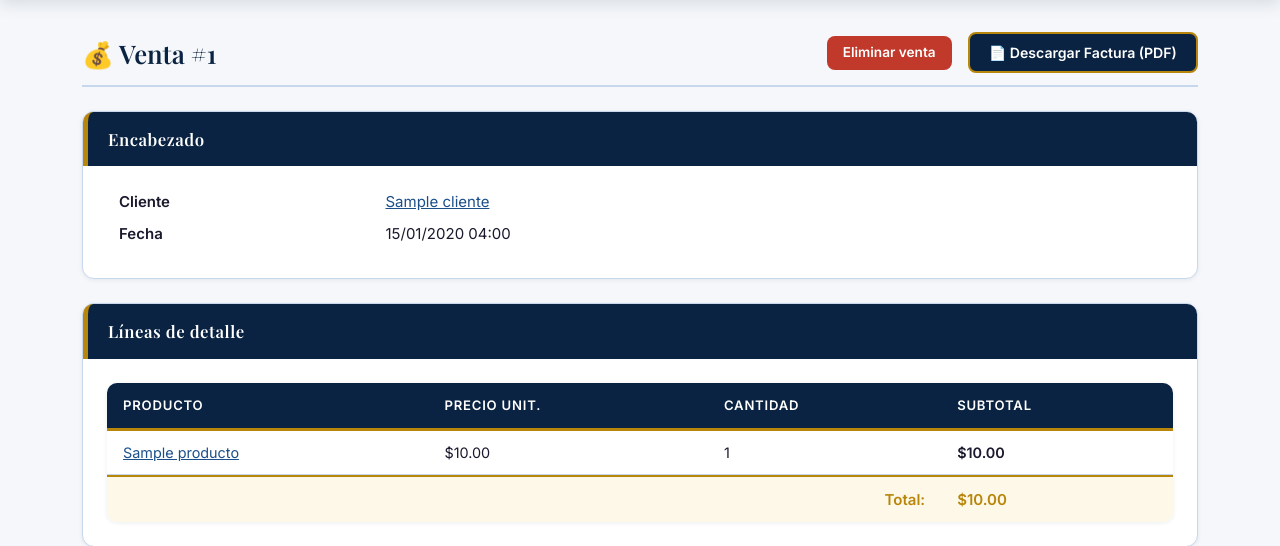
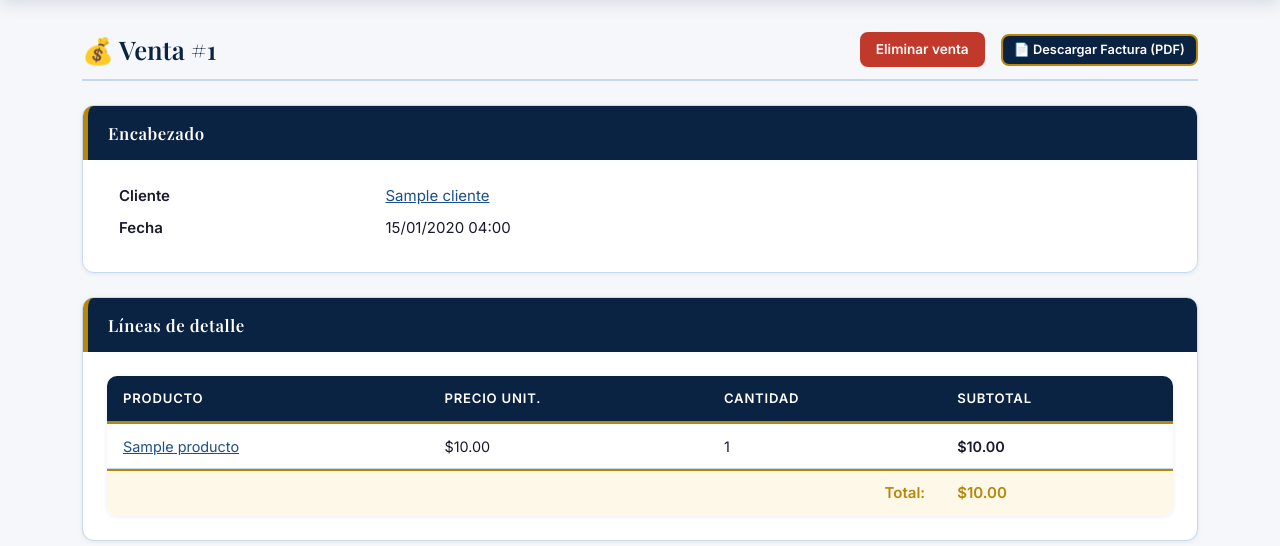
Before and after one commit to romanlopez-ship-it/sistema-inventario-erp-v1, a Django app: page /ventas/1/ in a window 1280 px wide. Shown: the part 57-603 px from the top of the page. Run offline with Django 4.2, Linux system fonts and the light colour scheme; a user stored in the database is signed in; tables that the repository leaves empty hold one stand-in row (values such as "Sample post").

Commit message:
Sincronización total: sobrescribiendo remoto con local

```diff
--- a/ventas/templates/ventas/detalle.html
+++ b/ventas/templates/ventas/detalle.html
@@ -10,7 +10,7 @@
         <a href="{% url 'ventas:eliminar' venta.pk %}"
            class="btn-erp-danger ms-auto">Eliminar venta</a>
         <a href="{% url 'ventas:pdf' venta.pk %}"
-           class="btn-erp-primary" ms-auto>📄 Descargar Factura (PDF) </a>
+           class="btn-erp-primary btn-erp-sm">📄 Descargar Factura (PDF) </a>
     {% endif %}
 
 
--- a/ventas/urls.py
+++ b/ventas/urls.py
@@ -28,6 +28,6 @@ urlpatterns = [
     path('nueva/',                  views.crear_venta,                 name='crear'),
     path('<int:venta_id>/eliminar/',views.VentaDeleteView.as_view(),   name='eliminar'),
 
-   # Ruta W12 para la descarga de PDF
-   path('<int:venta_id>/pdf/'      ,views.venta_pdf,                   name='pdf'),
+    # Ruta W12 para la descarga de PDF
+    path('<int:venta_id>/pdf/'      ,views.venta_pdf,                   name='pdf'),
 ]
--- a/ventas/views.py
+++ b/ventas/views.py
@@ -5,7 +5,7 @@ Escritura: crear_venta y VentaDeleteView (W08).
 Exportación PDF: venta_pdf con WeasyPrint (W12).
 """
 
-from datetime import date
+from datetime import date, timezone
 from django.conf import settings
 from django.contrib import messages
 from django.contrib.auth.decorators import login_required
@@ -21,6 +21,7 @@ from .forms import DetalleVentaForm, VentaForm
 from .models import DetalleVenta, Venta
 
 import weasyprint  # Importación local para entorno Docker/Linux
+
 
 class VentaListView(ListView):
     """Lista paginada de ventas en orden cronológico inverso."""
@@ -128,12 +129,11 @@ def venta_pdf(request, venta_id: int) -> HttpResponse:
     context = {
         "venta": venta,
         "config": config,
-        "hoy": date.today(),
+        # "hoy": date.today(),
+        "hoy": timezone.now(),  # ← Permite usar H:i sin lanzar TypeError
     }
 
-    html_string = render_to_string(
-        "ventas/factura_pdf.html", context, request=request
-    )
+    html_string = render_to_string("ventas/factura_pdf.html", context, request=request)
 
     # base_url permite que WeasyPrint encuentre imágenes y archivos estáticos
     # ── WeasyPrint: conversión HTML → PDF ─────────────────────────────
```
